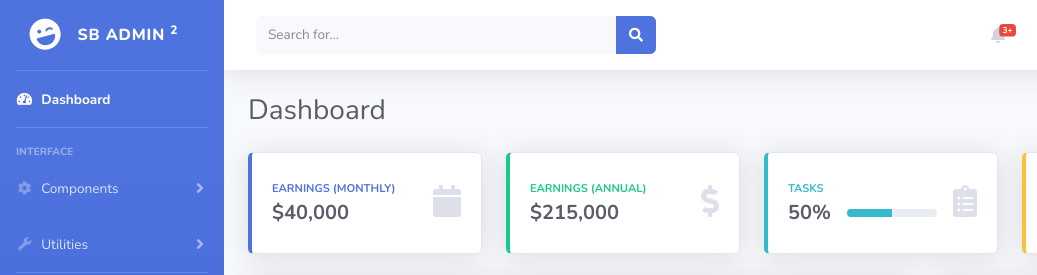
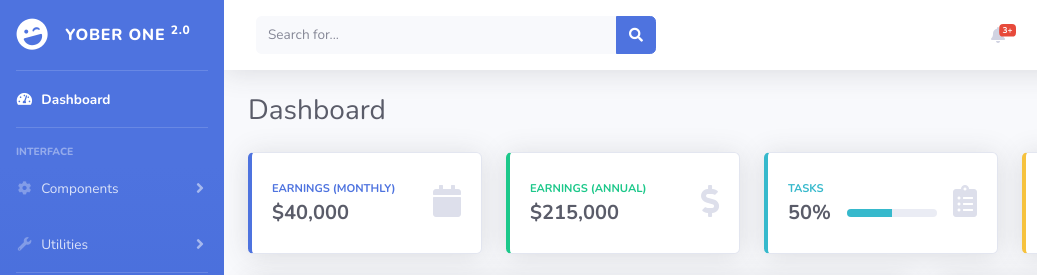
Before and after one commit to Jhinwiseman/Bootstrap_Test, a website with bundled scripts: page index.html in a window 1280 px wide. Shown: the top 275 px of the page, 0-1037 px from the left. Built offline with nearby package versions, Linux system fonts and the light colour scheme.

Commit message:
Update index.html

```diff
--- a/index.html
+++ b/index.html
@@ -35,7 +35,7 @@
                 <div class="sidebar-brand-icon rotate-n-15">
                     <i class="fas fa-laugh-wink"></i>
                 </div>
-                <div class="sidebar-brand-text mx-3">SB Admin <sup>2</sup></div>
+                <div class="sidebar-brand-text mx-3">Yober One <sup>2.0</sup></div>
             </a>
 
             <!-- Divider -->
```
